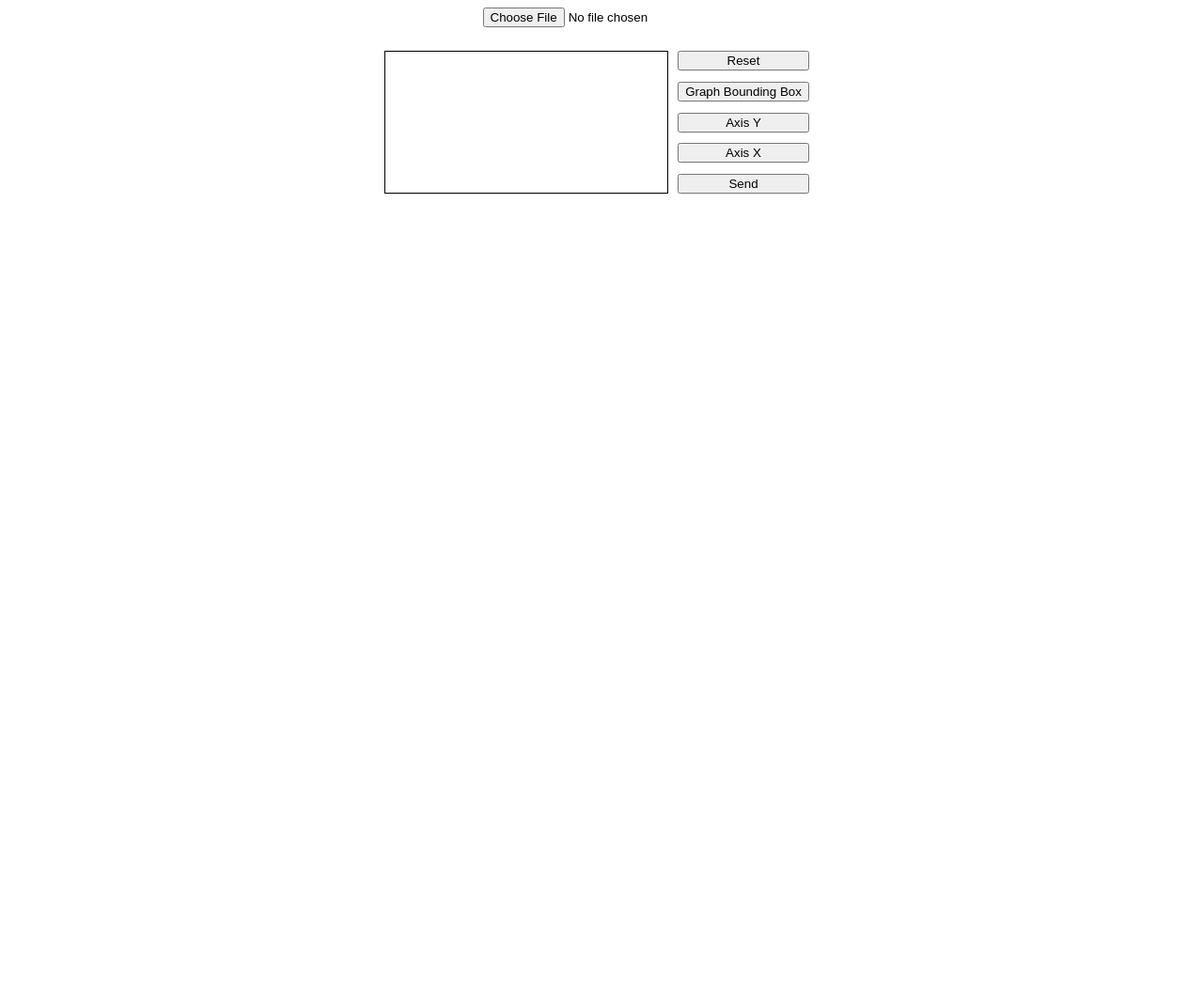
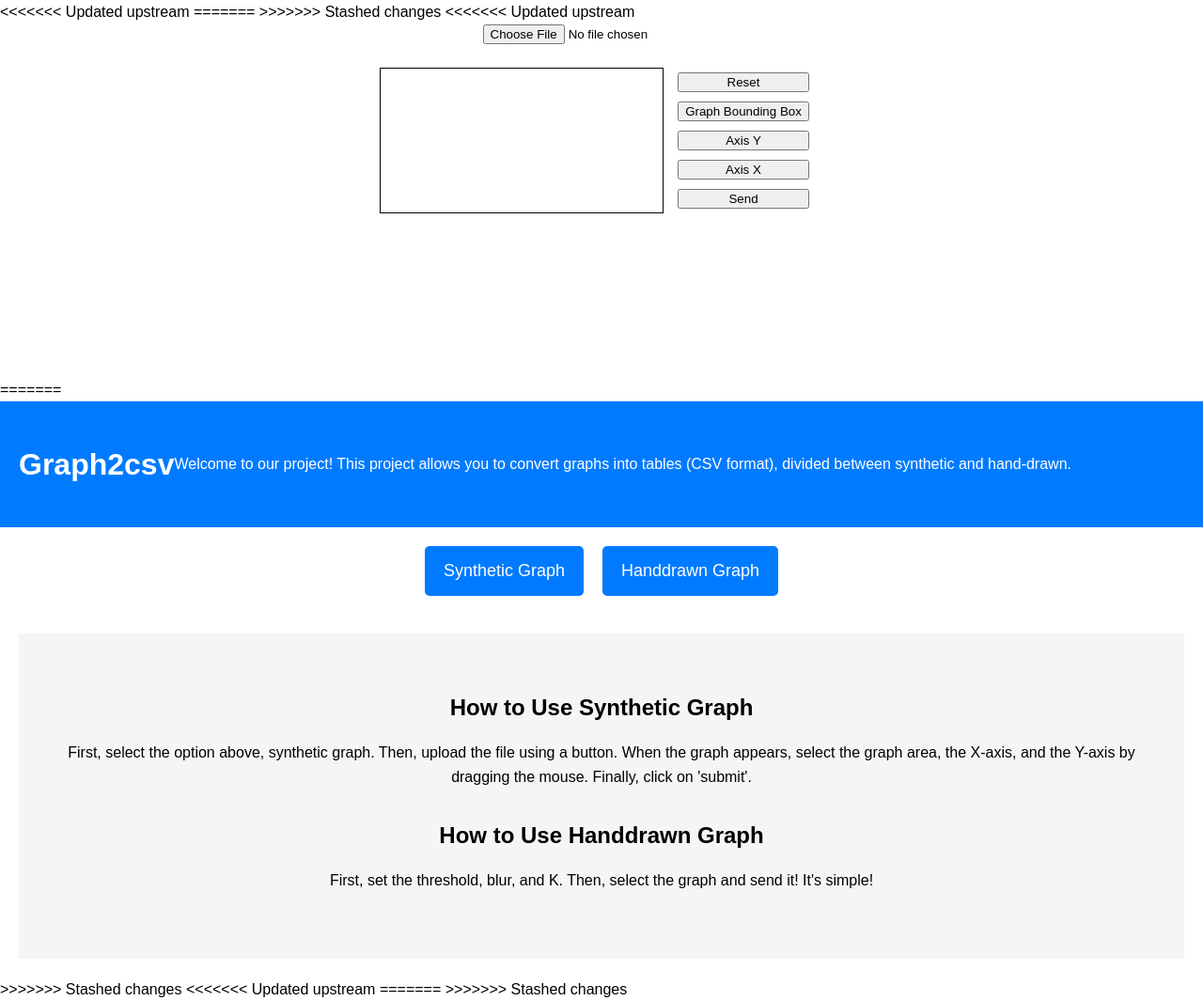
Before and after one commit to RicardoRibeiroRodrigues/graph-reader, a Flask app: page / in a window 1280 px wide. Shown: the whole page at 94% size. Before the commit the page ends 206 px from the top, so only its background shows below. Run offline with Flask 3, Linux system fonts and the light colour scheme; a map, chart or similar area stays blank; parts of the project's set-up code (start-up, migrations or seed data) failed here and were passed over.

Commit message:
mudando arquviso

```diff
--- a/static/styles.css
+++ b/static/styles.css
@@ -33,4 +33,144 @@
 
 #canvas-output {
     margin-top: 25px;
+<<<<<<< Updated upstream
 }
+=======
+}
+
+.hidden {
+    display: none;
+}
+
+button {
+    margin: 5px;
+}
+
+.input-container {
+    display: flex;
+    flex-direction: row;
+    justify-content: center;
+    align-content: center;
+    margin: 0 10px;
+}
+
+header {
+    background-color: #007BFF;
+    color: #fff;
+    padding: 10px;
+    text-align: center;
+    width: 100%;
+    margin-bottom: 1rem;
+}
+
+header {
+    background-color: #007BFF;
+    color: #fff;
+    padding: 10px;
+    display: flex;
+    justify-content: flex-start; /* Alinhar ao canto superior esquerdo */
+    align-items: center;
+}
+
+.site-name {
+    font-size: 24px;
+    font-weight: bold;
+    text-align: center;
+    margin: 0 10px 0 420px; /* Centralizar o título */
+}
+
+.home-button {
+    font-size: 18px;
+    color: #fff;
+    background-color: #0056b3;
+    border: none;
+    border-radius: 5px;
+    cursor: pointer;
+    margin-right: 20px; /* Adicionar margem à direita do botão Home */
+}
+
+#sidebar {
+    height: 100vh;
+    width: 0;
+    position: fixed;
+    z-index: 1;
+    top: 0;
+    left: 0;
+    background-color: #111;
+    overflow-x: hidden;
+    transition: 0.5s;
+    padding-top: 60px;
+    color: white;
+}
+
+#sidebar a {
+    padding: 8px 8px 8px 32px;
+    text-decoration: none;
+    font-size: 18px;
+    color: #818181;
+    display: block;
+    transition: 0.3s;
+}
+
+#sidebar a:hover {
+    color: #f1f1f1;
+}
+
+#sidebar .closebtn {
+    position: absolute;
+    top: 0;
+    right: 25px;
+    font-size: 36px;
+    margin-left: 50px;
+}
+
+#main {
+    transition: margin-left .5s;
+    padding: 16px;
+}
+
+.cool-button {
+    display: inline-block;
+    padding: 5px 10px;
+    font-size: 16px;
+    font-weight: bold;
+    text-align: center;
+    text-decoration: none;
+    cursor: pointer;
+    border: none;
+    border-radius: 5px;
+    background-color: #0056b3;
+    color: #fff; /* Text Color */
+    box-shadow: 0 2px 5px rgba(0, 0, 0, 0.2); /* Slight Shadow */
+    transition: background 0.3s ease;
+}
+
+.cool-button:hover {
+    background: linear-gradient(to right, #34C759, #007BFF); /* Gradient on Hover */
+}
+
+.config-container {
+    display: flex;
+    flex-direction: column;
+    justify-content: center;
+    align-content: center;
+    margin: 0 10px;
+}
+
+.number-input {
+    text-align: center;
+    background-color: #fff;
+    border: 1px solid #ccc;
+    border-radius: 4px;
+    box-sizing: border-box;
+    margin: 0 10px;
+    padding: 5px;
+    text-size-adjust: 100%;
+}
+
+.input-label {
+    font-size: 1.6rem;
+    font-weight: bold;
+}
+
+>>>>>>> Stashed changes
--- a/templates/index.html
+++ b/templates/index.html
@@ -4,12 +4,71 @@
 <head>
     <meta charset="UTF-8">
     <meta name="viewport" content="width=device-width, initial-scale=1.0">
+<<<<<<< Updated upstream
     <title>Seleção de Área na Imagem</title>
     <link rel="stylesheet" href="/static/styles.css">
     <script defer src="/static/script.js"></script>
+=======
+    <title>Graph Scanner</title>
+    <style>
+        body {
+            font-family: Arial, sans-serif;
+            margin: 0;
+            padding: 0;
+            line-height: 1.6;
+        }
+        header {
+            background-color: #007BFF;
+            color: #fff;
+            padding: 20px;
+            text-align: center;
+        }
+        #project-description {
+            margin: 20px;
+            text-align: center;
+        }
+        .button-container {
+            display: flex;
+            justify-content: center;
+            margin: 20px;
+        }
+        .button {
+            padding: 12px 20px;
+            font-size: 18px;
+            text-decoration: none;
+            color: #fff;
+            background-color: #007BFF;
+            border: none;
+            cursor: pointer;
+            border-radius: 5px;
+            transition: background-color 0.3s ease;
+            margin: 0 10px;
+        }
+        .button:hover {
+            background-color: #0056b3;
+        }
+        .usage-instructions {
+            background-color: #f5f5f5;
+            padding: 40px 20px;
+            margin-top: 40px;
+            text-align: center;
+        }
+        .instruction-section {
+            margin-bottom: 30px;
+        }
+        .instruction-section h2 {
+            font-size: 24px;
+            margin-bottom: 15px;
+        }
+        .instruction-section p {
+            font-size: 16px;
+        }
+    </style>
+>>>>>>> Stashed changes
 </head>
 
 <body>
+<<<<<<< Updated upstream
     <div class="container">
         <input type="file" id="inputImage" accept="image/*">
         <div class="canvas-container" >
@@ -25,6 +84,40 @@
         <canvas id="canvas-output"></canvas>
     </div>
 
+=======
+    <header>
+        <h1>Graph2csv</h1>
+        <p>
+            Welcome to our project! This project allows you to convert graphs into tables (CSV format), divided between synthetic and hand-drawn.</p>
+    </header>
+
+    <div class="button-container">
+        <a href="/syntetic-graph" class="button">Synthetic Graph</a>
+        <a href="/handdrawn-graph" class="button">Handdrawn Graph</a>
+    </div>
+
+    <div id="project-description">
+        <div class="usage-instructions">
+            <div class="instruction-section">
+                <h2>How to Use Synthetic Graph</h2>
+                <p>First, select the option above, synthetic graph. Then, upload the file using a button. When the graph appears, select the graph area, the X-axis, and the Y-axis by dragging the mouse. Finally, click on 'submit'.</p>
+            </div>
+
+            <div class="instruction-section">
+                <h2>How to Use Handdrawn Graph</h2>
+                <p>First, set the threshold, blur, and K. Then, select the graph and send it! It's simple!</p>
+            </div>
+        </div>
+    </div>
+
+    <!-- Add any additional content or scripts here -->
+>>>>>>> Stashed changes
 </body>
 
 </html>
+
+<<<<<<< Updated upstream
+=======
+
+
+>>>>>>> Stashed changes
```
Also changed, not shown: templates/header.html (added, +9 -0 lines), templates/syntetic.html (added, +41 -0 lines).
